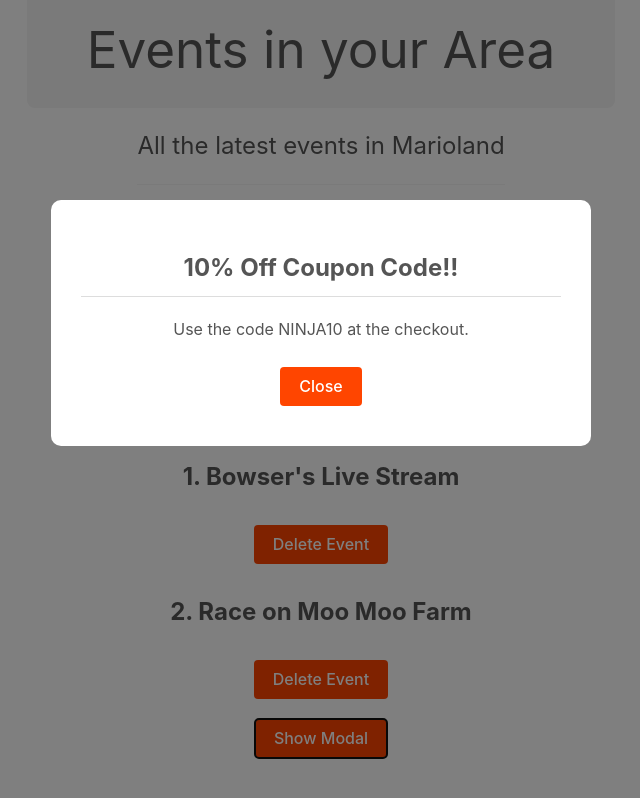
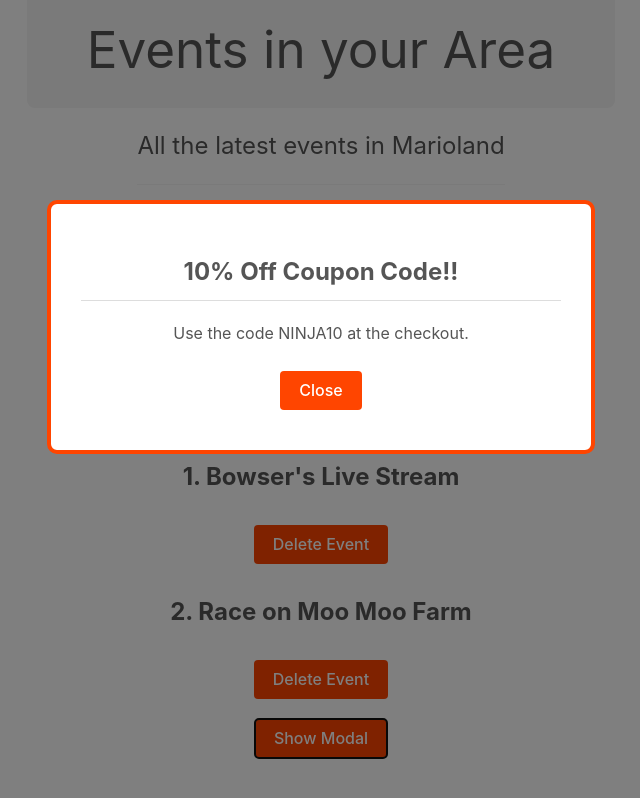
Before and after one commit to em-torres/course-build-web-apps-with-react-and-firebase, a React (Vite) app: page / in a window 1280 px wide. Both pictures are taken after a click on the button "Show Modal". Shown: the part 75-873 px from the top of the page, without its empty margins (319-959 px from the left). Built offline with nearby package versions, Linux system fonts and the light colour scheme.

Commit message:
T-17: Inline Styling in React

```diff
--- a/src/components/Modal.tsx
+++ b/src/components/Modal.tsx
@@ -5,7 +5,11 @@ export default function Modal( { children, handleClose }: any) {
     return ReactDOM.createPortal( (
         <>
             <div className={ "modal-backdrop" }>
-                <div className={ "modal" }>
+                <div className={ "modal" } style={ {
+                    border: "4px solid",
+                    borderColor: "#ff4500",
+                    textAlign: "center"
+                } }>
                     { children }
                     <button onClick={ handleClose }>Close</button>
                 </div>
```
